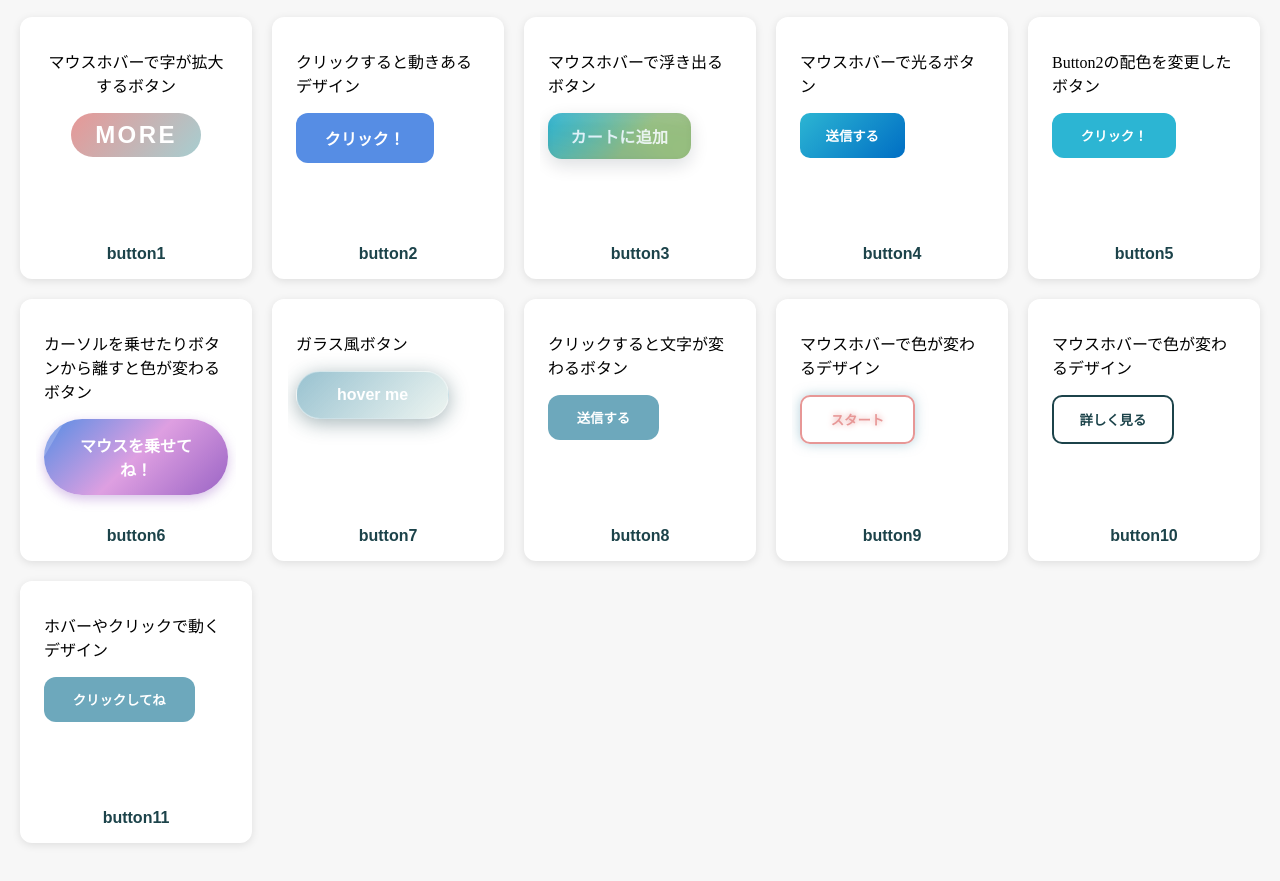
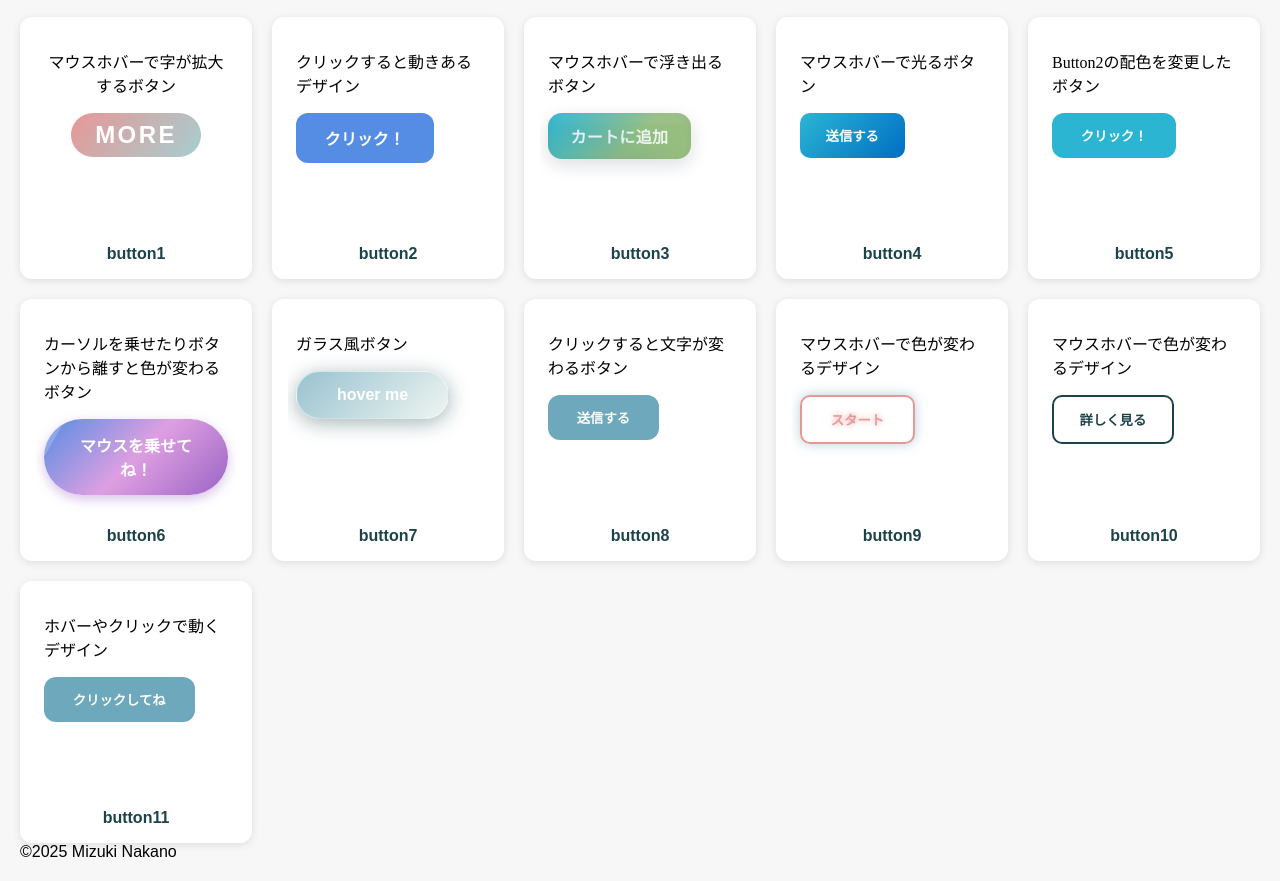
Before and after one commit to mizuki043434/Button_Design, a plain HTML site: page index.html in a window 1280 px wide. Shown: the part 60-941 px from the top of the page. Drawn offline with Linux system fonts and the light colour scheme.

Commit message:
Update index.html

```diff
--- a/index.html
+++ b/index.html
@@ -17,6 +17,8 @@
     </div>
   </main>
 
+  <footer>&copy;2025 Mizuki Nakano</footer>
+
   <script src="js/script.js"></script>
 </body>
 </html>
```
